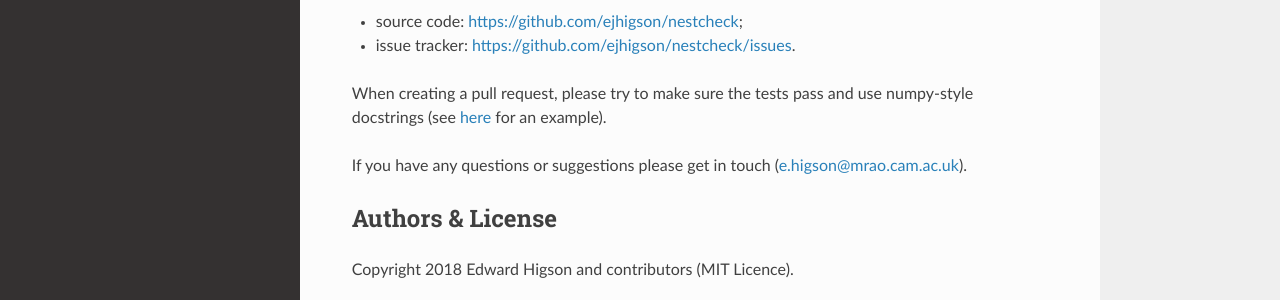
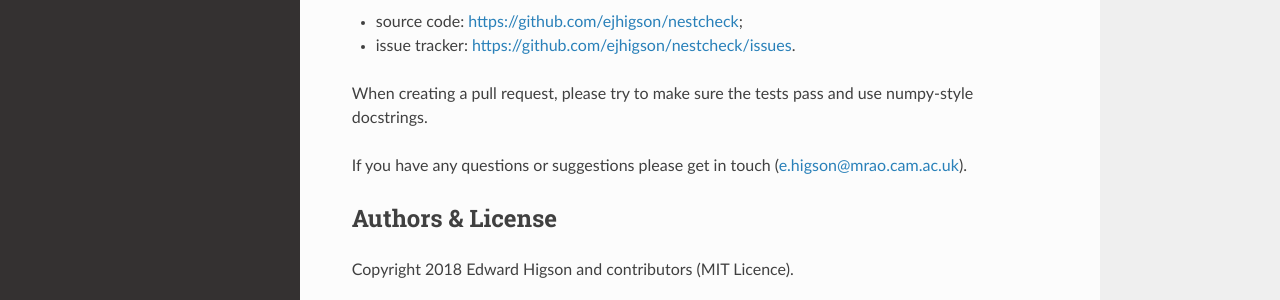
Before and after one commit to ejhigson/nestcheck, a Sphinx documentation site: the page built from docs/index.rst, in a window 1280 px wide and 900 px high, scrolled down 1738 px. Shown: the part 429-729 px from the top of the window. Built offline with Sphinx 7.4.7 and the Read the Docs theme 2.0.0, drawn with Linux system fonts in a browser that asks for light colours.

Commit message:
removing broken link

```diff
--- a/docs/index.rst
+++ b/docs/index.rst
@@ -82,7 +82,7 @@ Contributions are welcome! Development takes place on github:
 - source code: https://github.com/ejhigson/nestcheck;
 - issue tracker: https://github.com/ejhigson/nestcheck/issues.
 
-When creating a pull request, please try to make sure the tests pass and use numpy-style docstrings (see `here <http://www.sphinx-doc.org/en/master/ext/example_numpy.html>`_ for an example).
+When creating a pull request, please try to make sure the tests pass and use numpy-style docstrings.
 
 If you have any questions or suggestions please get in touch (e.higson@mrao.cam.ac.uk).
 
```
Also changed, not shown: CONTRIBUTING.md (+1 -1 lines).
